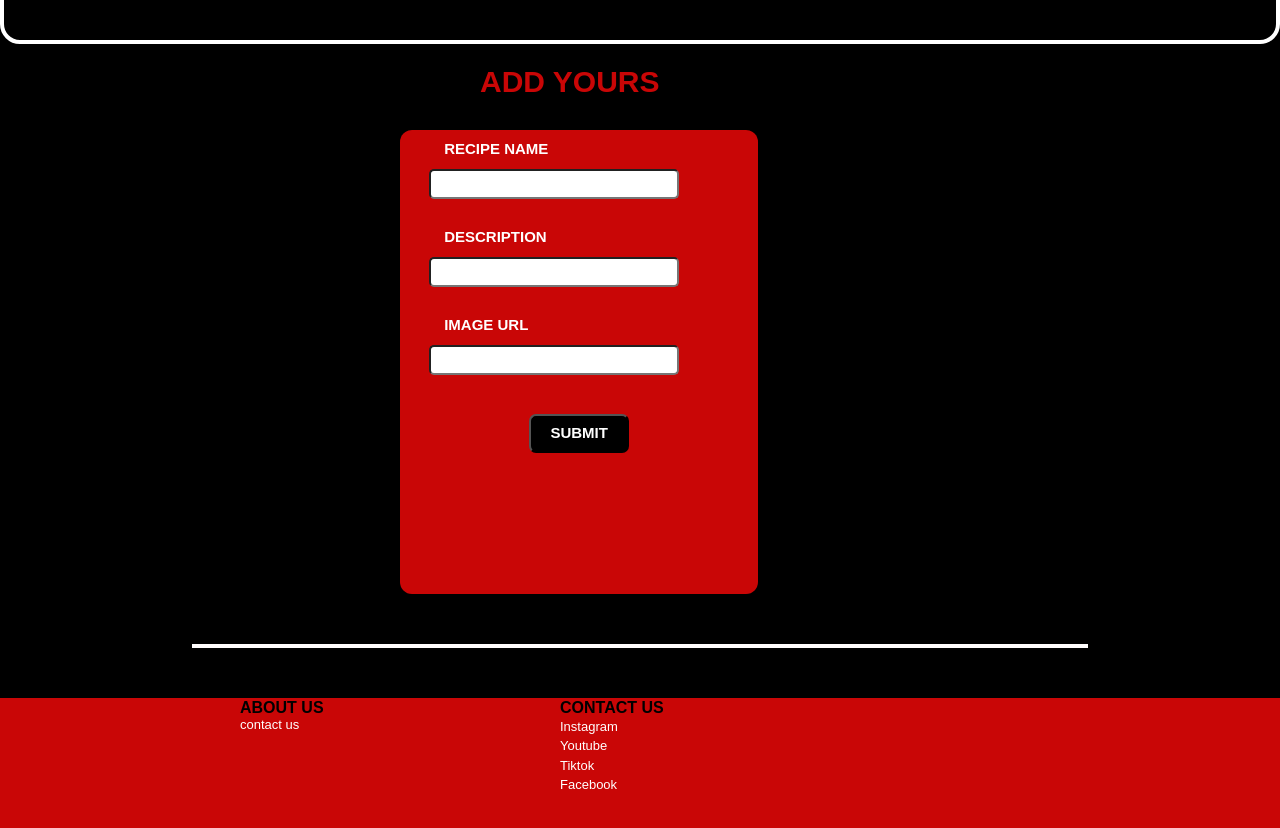
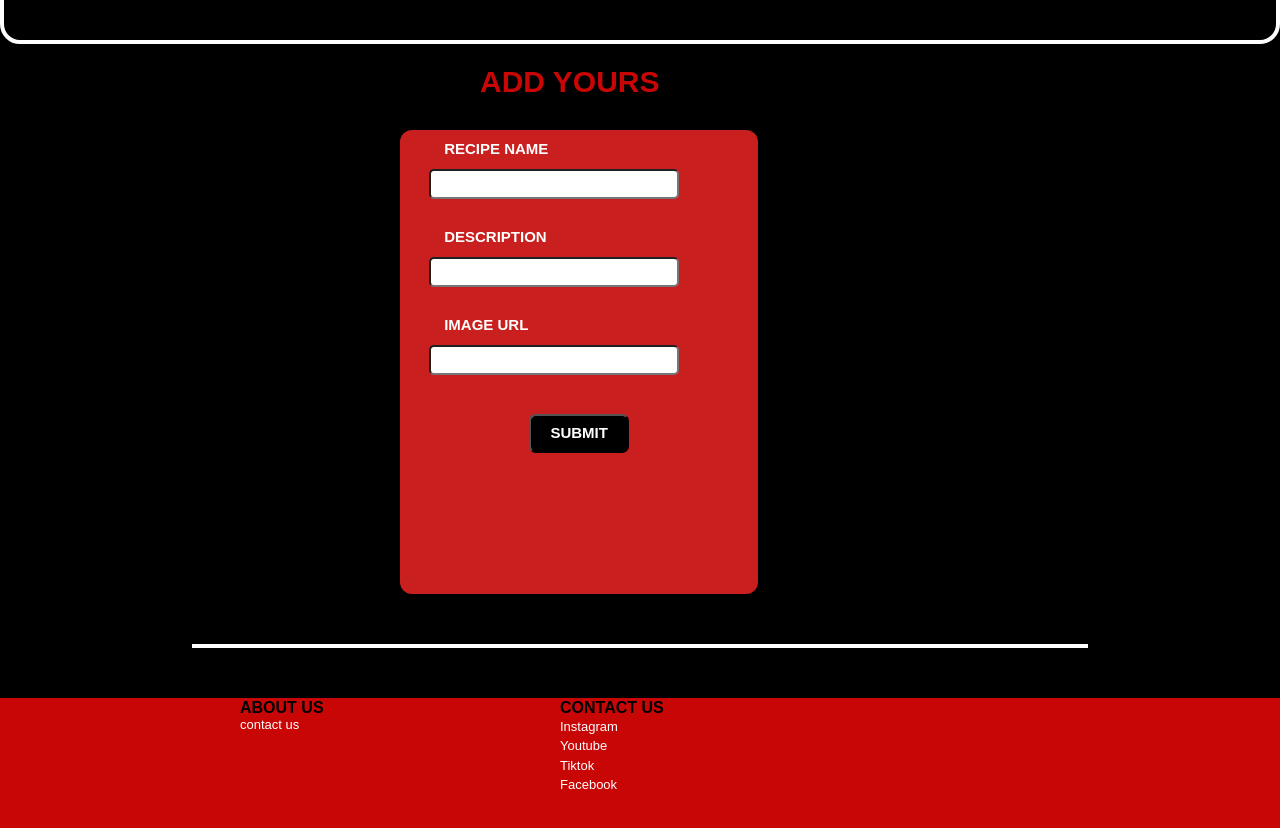
Before and after one commit to mujahidina/phase-1-project, a website: page index.html in a window 1280 px wide. Shown: the part 1140-1968 px from the top of the page. Drawn offline with nearby package versions, Linux system fonts and the light colour scheme.

Commit message:
changed the form color to light red

```diff
--- a/styles.css
+++ b/styles.css
@@ -223,7 +223,7 @@ body{
 }
 
 .input{
-  background-color: #c90606;
+  background-color: #c91f1f;
   width: 28%;
   height: 58vh;
   font-size: 15px;
```
